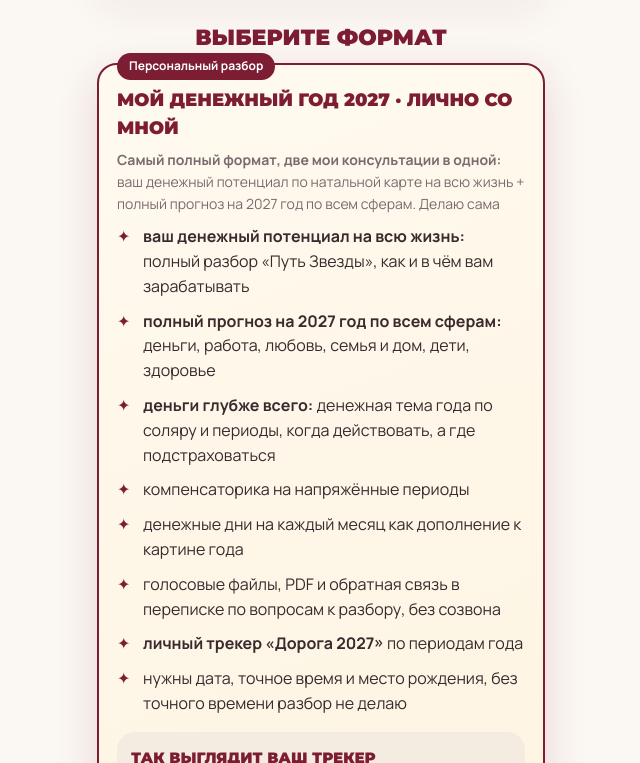
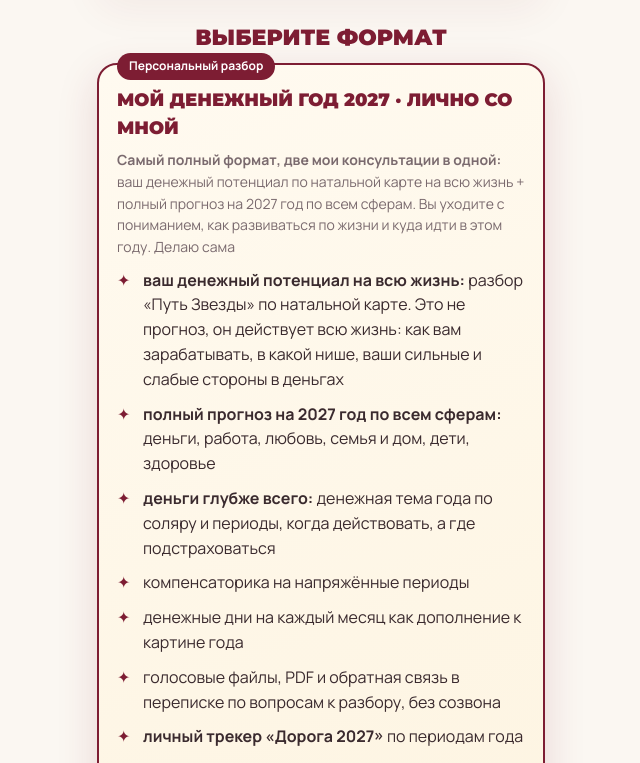
Before and after one commit to KURSK-24/karma-2027-test, a plain HTML site: page money.html in a window 1280 px wide. Shown: the part 11237-12000 px from the top of the page, without its empty margins (319-959 px from the left). Drawn offline with Linux system fonts and the light colour scheme.

Commit message:
Карма 2027 тест: денежный год словами Оксаны - Путь Звезды на всю жизнь + полный прогноз

```diff
--- a/money.html
+++ b/money.html
@@ -271,9 +271,9 @@ blockquote{margin:10px 0 12px;padding:12px 14px;background:var(--cream);border-l
   <section class="tar top">
     <div class="badge">Персональный разбор</div>
     <h3>Мой денежный год 2027 · лично со мной</h3>
-    <p class="for"><b>Самый полный формат, две мои консультации в одной:</b> ваш денежный потенциал по натальной карте на всю жизнь + полный прогноз на 2027 год по всем сферам. Делаю сама</p>
+    <p class="for"><b>Самый полный формат, две мои консультации в одной:</b> ваш денежный потенциал по натальной карте на всю жизнь + полный прогноз на 2027 год по всем сферам. Вы уходите с пониманием, как развиваться по жизни и куда идти в этом году. Делаю сама</p>
     <ul class="ch">
-      <li><b>ваш денежный потенциал на всю жизнь:</b> полный разбор «Путь Звезды», как и в чём вам зарабатывать</li>
+      <li><b>ваш денежный потенциал на всю жизнь:</b> разбор «Путь Звезды» по натальной карте. Это не прогноз, он действует всю жизнь: как вам зарабатывать, в какой нише, ваши сильные и слабые стороны в деньгах</li>
       <li><b>полный прогноз на 2027 год по всем сферам:</b> деньги, работа, любовь, семья и дом, дети, здоровье</li>
       <li><b>деньги глубже всего:</b> денежная тема года по соляру и периоды, когда действовать, а где подстраховаться</li>
       <li>компенсаторика на напряжённые периоды</li>
```
